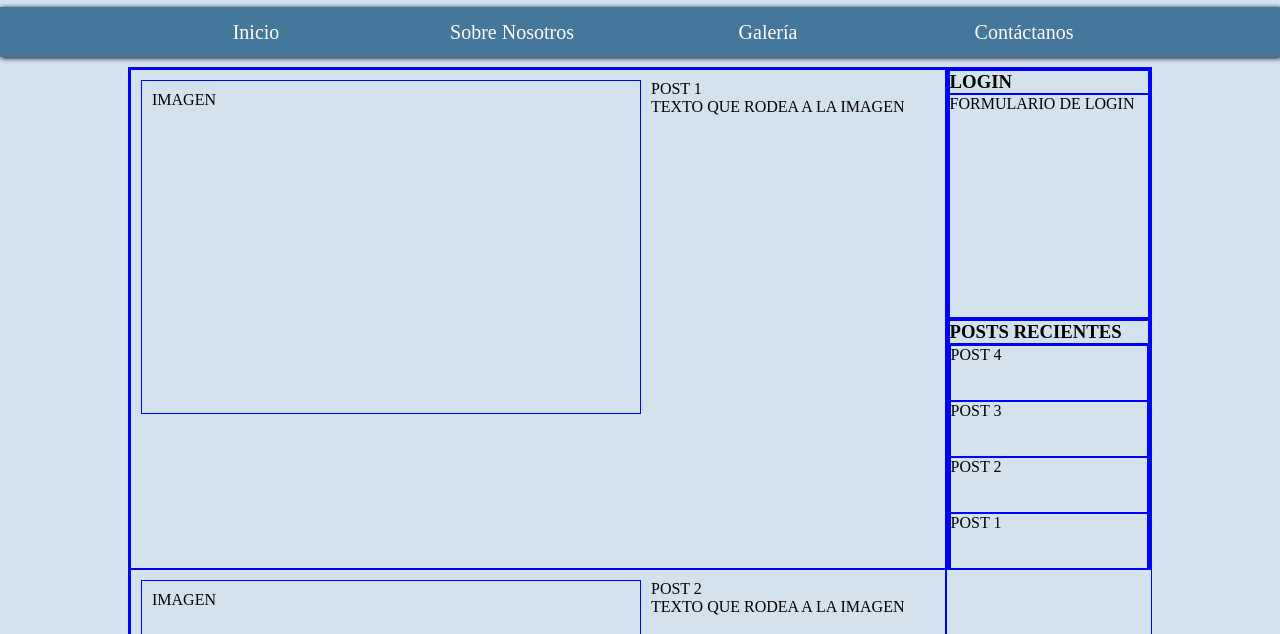
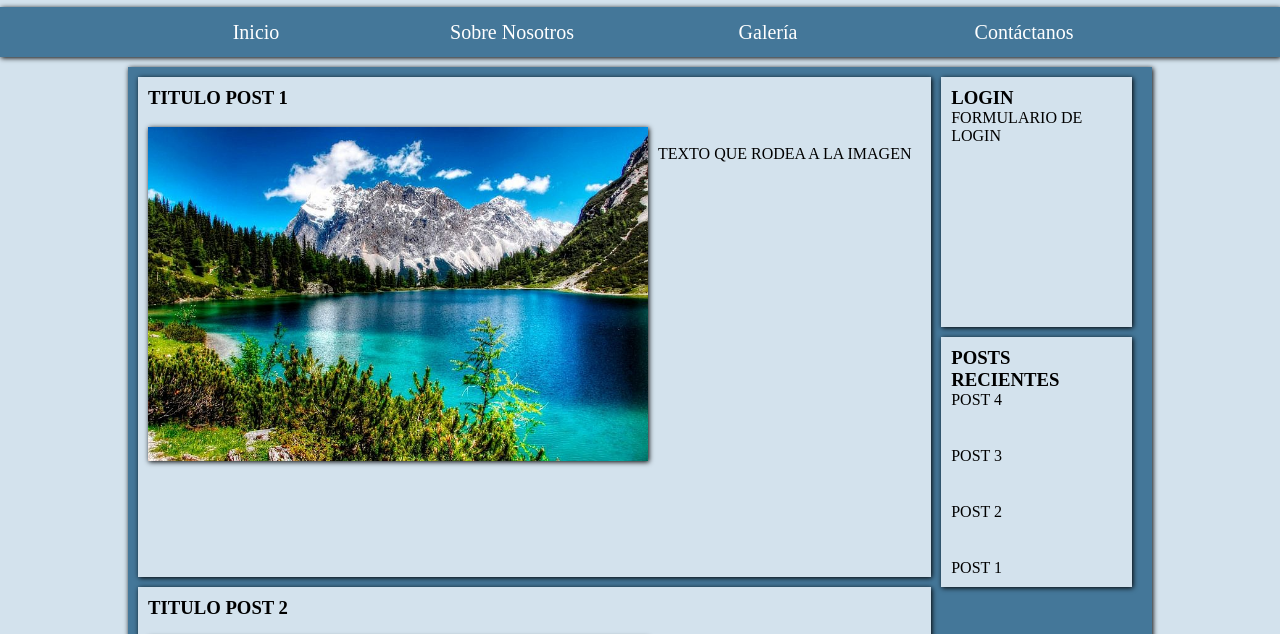
Before and after one commit to bjoshua18/ProyectoWeb, a plain HTML site: page index.html in a window 1280 px wide. Shown: the part 113-747 px from the top of the page. Drawn offline with Linux system fonts and the light colour scheme.

Commit message:
v3.01
Añadimos contenido de prueba y estilos.

```diff
--- a/estilos/style.css
+++ b/estilos/style.css
@@ -137,40 +137,46 @@ body>div {
 =            CONTENIDO            =
 =================================*/
 
-#contenido, #contenido * {
-	border: 1px blue solid;
-}
-
 #contenido {
 	font-size: 0;
-	overflow: hidden;
+	background: rgba(68, 119, 153, 1);
+	padding: 10px;
+	box-shadow: 1px 1px 5px #000;
 }
 
 #posts, #columna {
 	font-size: 16px;
+	display: inline-block;
 }
 
 #posts {
-	float: left;
 	width: 80%;
 }
 
 #posts div {
 	overflow: hidden;
-	padding: 10px;
+
 	height: 500px;
 }
 
-#posts div div {
+#posts div img {
 	float: left;
 	width: 500px;
 	height: 334px;
 	margin: 0 10px 10px 0;
+	box-shadow: 1px 1px 5px #000;
+}
+
+#posts div, #columna span {
+	padding: 10px;
+	background: #d3e2ed;
+	margin: 0 10px 10px 0;
+	box-shadow: 1px 1px 5px #000;
 }
 
 #columna {
+	width: 20%;
 	float: right;
-	width: 20%;
 }
 
 #login, #recientes {
--- a/index.html
+++ b/index.html
@@ -56,14 +56,43 @@
 
 		<div id="contenido">
 
-			<span id="posts">
-				<div><div>IMAGEN</div>POST 1 <br/> TEXTO QUE RODEA A LA IMAGEN</div>
-				<div><div>IMAGEN</div>POST 2 <br/> TEXTO QUE RODEA A LA IMAGEN</div>
-				<div><div>IMAGEN</div>POST 3 <br/> TEXTO QUE RODEA A LA IMAGEN</div>
-				<div><div>IMAGEN</div>POST 4 <br/> TEXTO QUE RODEA A LA IMAGEN</div>
-			</span>
+			<div id="posts">
 
-			<span id="columna">
+				<div>
+					<h3>TITULO POST 1</h3>
+					<br/>
+					<img src="img/prueba.jpg" alt="imagen prueba" />
+					<br/>
+					 TEXTO QUE RODEA A LA IMAGEN
+				</div>
+
+				<div>
+					<h3>TITULO POST 2</h3>
+					<br/>
+					<img src="img/prueba.jpg" alt="imagen prueba" />
+					<br/>
+					 TEXTO QUE RODEA A LA IMAGEN
+				</div>
+
+				<div>
+					<h3>TITULO POST 3</h3>
+					<br/>
+					<img src="img/prueba.jpg" alt="imagen prueba" />
+					<br/>
+					 TEXTO QUE RODEA A LA IMAGEN
+				</div>
+
+				<div>
+					<h3>TITULO POST 4</h3>
+					<br/>
+					<img src="img/prueba.jpg" alt="imagen prueba" />
+					<br/>
+					 TEXTO QUE RODEA A LA IMAGEN
+				</div>
+
+			</div>
+
+			<div id="columna">
 
 				<span id="login">
 					<h3>LOGIN</h3>
@@ -80,7 +109,7 @@
 					</ul>
 				</span>
 
-			</span>
+			</div>
 
 		</div>
 
```
